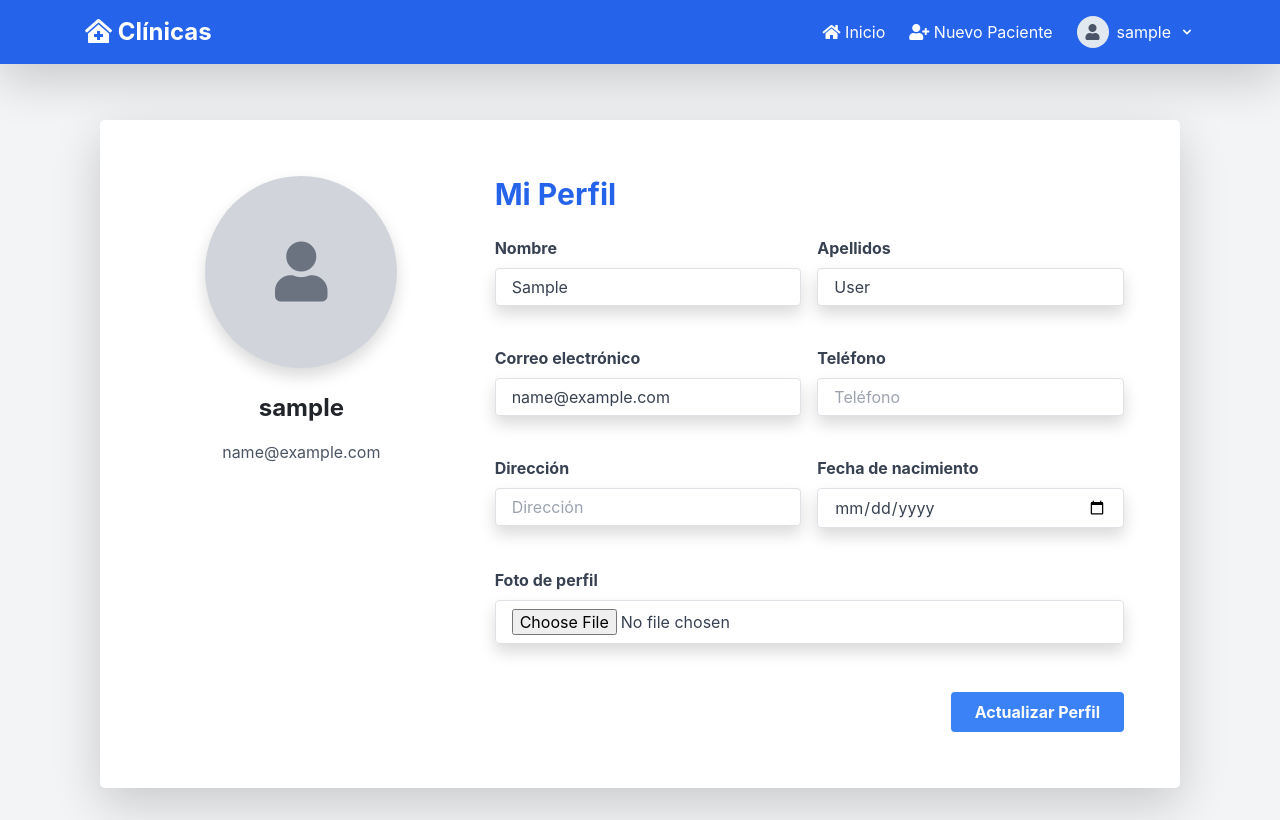
After one commit to Bitboy7/app-csrf, a Django app: page /perfil/ in a window 1280 px wide. The commit adds this page. Run offline with Django 5.2, Linux system fonts and the light colour scheme; the visitor is signed in with stand-in values (Sample User, id 1); some libraries are stand-ins or nearby versions.

Commit message:
add user profile functionality with image upload and profile update form

```diff
--- a/app/urls.py
+++ b/app/urls.py
@@ -18,7 +18,8 @@ from django.contrib import admin
 from django.urls import path, include
 from clinicas import views
 from django.contrib.auth.views import LogoutView
-
+from django.conf import settings
+from django.conf.urls.static import static
 urlpatterns = [
     path('admin/', admin.site.urls),
     path('', views.index, name='index'),  # Ruta principal
@@ -27,4 +28,10 @@ urlpatterns = [
     path('register/', views.user_register, name='register'),  # Ruta para el registro
     path('logout/', LogoutView.as_view(next_page='login'), name='logout'),  # Ruta para el logout
     path('cambiar-password/', views.cambiar_password, name='cambiar_password'),  # Nueva ruta para cambiar contraseña
+    path('perfil/', views.perfil_usuario, name='perfil'),  # Nueva ruta para el perfil
+
 ]
+
+# Servir archivos media durante el desarrollo
+if settings.DEBUG:
+    urlpatterns += static(settings.MEDIA_URL, document_root=settings.MEDIA_ROOT)
--- a/clinicas/forms.py
+++ b/clinicas/forms.py
@@ -100,3 +100,37 @@ class CambioPasswordForm(PasswordChangeForm):
             'class': 'shadow appearance-none border rounded w-full py-2 px-3 text-gray-700 leading-tight focus:outline-none focus:shadow-outline',
             'placeholder': 'Confirmar nueva contraseña'
         })
+
+class PerfilForm(forms.ModelForm):
+    first_name = forms.CharField(
+        required=False,
+        widget=forms.TextInput(attrs={'class': 'shadow appearance-none border rounded w-full py-2 px-3 text-gray-700 leading-tight focus:outline-none focus:shadow-outline', 'placeholder': 'Nombre'})
+    )
+    last_name = forms.CharField(
+        required=False,
+        widget=forms.TextInput(attrs={'class': 'shadow appearance-none border rounded w-full py-2 px-3 text-gray-700 leading-tight focus:outline-none focus:shadow-outline', 'placeholder': 'Apellidos'})
+    )
+    email = forms.EmailField(
+        required=True,
+        widget=forms.EmailInput(attrs={'class': 'shadow appearance-none border rounded w-full py-2 px-3 text-gray-700 leading-tight focus:outline-none focus:shadow-outline', 'placeholder': 'Correo electrónico'})
+    )
+    telefono = forms.CharField(
+        required=False,
+        widget=forms.TextInput(attrs={'class': 'shadow appearance-none border rounded w-full py-2 px-3 text-gray-700 leading-tight focus:outline-none focus:shadow-outline', 'placeholder': 'Teléfono'})
+    )
+    direccion = forms.CharField(
+        required=False,
+        widget=forms.TextInput(attrs={'class': 'shadow appearance-none border rounded w-full py-2 px-3 text-gray-700 leading-tight focus:outline-none focus:shadow-outline', 'placeholder': 'Dirección'})
+    )
+    fecha_nacimiento = forms.DateField(
+        required=False,
+        widget=forms.DateInput(attrs={'class': 'shadow appearance-none border rounded w-full py-2 px-3 text-gray-700 leading-tight focus:outline-none focus:shadow-outline', 'type': 'date'})
+    )
+    foto_perfil = forms.ImageField(
+        required=False,
+        widget=forms.FileInput(attrs={'class': 'shadow appearance-none border rounded w-full py-2 px-3 text-gray-700 leading-tight focus:outline-none focus:shadow-outline'})
+    )
+
+    class Meta:
+        model = Usuario
+        fields = ['first_name', 'last_name', 'email', 'telefono', 'direccion', 'fecha_nacimiento', 'foto_perfil']
--- a/clinicas/models.py
+++ b/clinicas/models.py
@@ -5,6 +5,7 @@ class Usuario(AbstractUser):
     telefono = models.CharField(max_length=15, blank=True)
     direccion = models.CharField(max_length=255, blank=True)
     fecha_nacimiento = models.DateField(null=True, blank=True)
+    foto_perfil = models.ImageField(upload_to='perfiles/', null=True, blank=True)
 
     # Define custom related_name attributes to avoid clashes
     groups = models.ManyToManyField(
--- a/clinicas/views.py
+++ b/clinicas/views.py
@@ -1,7 +1,7 @@
 from django.shortcuts import render, redirect
 from django.contrib.auth import authenticate, login
 from django.contrib.auth.decorators import login_required
-from .forms import PacienteForm, LoginForm, RegistroForm, CambioPasswordForm
+from .forms import PacienteForm, LoginForm, RegistroForm, CambioPasswordForm, PerfilForm
 from django.contrib import messages
 from django.contrib.auth import update_session_auth_hash
 
@@ -73,3 +73,16 @@ def cambiar_password(request):
     else:
         form = CambioPasswordForm(request.user)
     return render(request, 'cambiar_pass.html', {'form': form})
+
+@login_required
+def perfil_usuario(request):
+    if request.method == 'POST':
+        form = PerfilForm(request.POST, request.FILES, instance=request.user)
+        if form.is_valid():
+            form.save()
+            messages.success(request, 'Tu perfil ha sido actualizado correctamente.')
+            return redirect('perfil')
+    else:
+        form = PerfilForm(instance=request.user)
+
+    return render(request, 'perfil.html', {'form': form})
--- a/pyproject.toml
+++ b/pyproject.toml
@@ -10,7 +10,8 @@ requires-python = ">=3.11"
 dependencies = [
     "django (>=5.1.6,<6.0.0)",
     "mysqlclient (>=2.2.7,<3.0.0)",
-    "python-dotenv (>=1.0.1,<2.0.0)"
+    "python-dotenv (>=1.0.1,<2.0.0)",
+    "pillow (>=11.1.0,<12.0.0)"
 ]
 
 
--- a/templates/base.html
+++ b/templates/base.html
@@ -7,8 +7,6 @@
   <title>{% block title %}Mi Aplicación{% endblock %}</title>
   <link href="https://cdn.jsdelivr.net/npm/tailwindcss@2.2.19/dist/tailwind.min.css" rel="stylesheet" />
   <link href="https://cdnjs.cloudflare.com/ajax/libs/font-awesome/5.15.4/css/all.min.css" rel="stylesheet" />
-    <link href="https://cdn.jsdelivr.net/npm/tailwindcss@2.2.19/dist/tailwind.min.css" rel="stylesheet" />
-    <link href="https://cdnjs.cloudflare.com/ajax/libs/font-awesome/5.15.4/css/all.min.css" rel="stylesheet" />
   <link href="https://stackpath.bootstrapcdn.com/bootstrap/4.5.2/css/bootstrap.min.css" rel="stylesheet" />
   <link href="https://cdnjs.cloudflare.com/ajax/libs/animate.css/4.1.1/animate.min.css" rel="stylesheet" />
   <script src="https://code.jquery.com/jquery-3.6.0.min.js"></script>
@@ -16,28 +14,106 @@
   <script src="https://stackpath.bootstrapcdn.com/bootstrap/4.5.2/js/bootstrap.min.js"></script>
   <script src="https://cdn.jsdelivr.net/npm/axios/dist/axios.min.js"></script>
   <script src="https://cdn.jsdelivr.net/npm/chart.js"></script>
+  <style>
+    .dropdown-menu {
+      display: none;
+      position: absolute;
+      right: 0;
+      background-color: #f9f9f9;
+      min-width: 160px;
+      box-shadow: 0px 8px 16px 0px rgba(0, 0, 0, 0.2);
+      z-index: 1000;
+      border-radius: 4px;
+    }
+
+    .dropdown-menu.show {
+      display: block;
+      animation: fadeIn 0.3s ease;
+    }
+
+    @keyframes fadeIn {
+      from {
+        opacity: 0;
+        transform: translateY(-10px);
+      }
+
+      to {
+        opacity: 1;
+        transform: translateY(0);
+      }
+    }
+
+    .dropdown-item:hover {
+      background-color: #4299e1;
+      color: white;
+    }
+
+    .avatar-placeholder {
+      width: 32px;
+      height: 32px;
+      border-radius: 50%;
+      background-color: #e2e8f0;
+      display: flex;
+      align-items: center;
+      justify-content: center;
+      color: #4a5568;
+      font-size: 16px;
+    }
+
+    .avatar-img {
+      width: 32px;
+      height: 32px;
+      border-radius: 50%;
+      object-fit: cover;
+      border: 2px solid white;
+    }
+  </style>
 </head>
 
 <body class="bg-gray-100">
   <nav class="bg-blue-600 p-3 mb-4 shadow-lg text-white">
     <div class="container mx-auto flex justify-between items-center">
-      <a href="" class="text-white text-2xl font-bold"><i class="fas fa-clinic-medical"></i> Clínicas</a>
-      <div>
+      <a href="{% url 'index' %}" class="text-white text-2xl font-bold"><i class="fas fa-clinic-medical"></i>
+        Clínicas</a>
+      <div class="flex items-center">
         {% if user.is_authenticated %}
-        <a href="{% url 'index' %}" class="text-white mr-4">Inicio</a>
-        <a href="{% url 'paciente_create' %}" class="text-white mr-4">Nuevo Paciente</a>
-        <a href="{% url 'cambiar_password' %}" class="text-white mr-4">Cambiar Contraseña</a>
-        <form action="{% url 'logout' %}" method="post" class="inline">
+        <a href="{% url 'index' %}" class="text-white mr-4"><i class="fas fa-home"></i> Inicio</a>
+        <a href="{% url 'paciente_create' %}" class="text-white mr-4"><i class="fas fa-user-plus"></i> Nuevo Paciente</a>
+
+        <!-- Dropdown -->
+        <div class="relative">
+          <button id="userMenuButton" class="flex items-center focus:outline-none">
+            {% if user.foto_perfil %}
+            <img src="{{ user.foto_perfil.url }}" alt="{{ user.username }}" class="avatar-img mr-2">
+            {% else %}
+            <div class="avatar-placeholder mr-2">
+              <i class="fas fa-user"></i>
+            </div>
+            {% endif %}
+            <span>{{ user.username }}</span>
+            <svg class="ml-2 h-4 w-4" xmlns="http://www.w3.org/2000/svg" viewBox="0 0 20 20" fill="currentColor">
+              <path fill-rule="evenodd"
+                d="M5.293 7.293a1 1 0 011.414 0L10 10.586l3.293-3.293a1 1 0 111.414 1.414l-4 4a1 1 0 01-1.414 0l-4-4a1 1 0 010-1.414z"
+                clip-rule="evenodd" />
+            </svg>
+          </button>
+          <div id="userMenu" class="dropdown-menu right-0 mt-2 py-2 w-48 bg-white rounded-lg shadow-xl">
+            <a href="{% url 'perfil' %}" class="block px-4 py-2 text-gray-800 hover:bg-blue-500 hover:text-white"><i class="fas fa-user-circle"></i> Mi Perfil</a>
+            <a href="{% url 'cambiar_password' %}" class="block px-4 py-2 text-gray-800 hover:bg-blue-500 hover:text-white"><i class="fas fa-key"></i> Cambiar Contraseña</a>
+            <form action="{% url 'logout' %}" method="post" class="block px-4 py-2 text-gray-800 hover:bg-blue-500 hover:text-white">
               {% csrf_token %}
-          <button type="submit" class="text-white">Cerrar sesión</button>
+              <button type="submit" class="w-full text-left"><i class="fas fa-sign-out-alt"></i> Cerrar sesión</button>
             </form>
+          </div>
+        </div>
         {% else %}
-        <a href="{% url 'login' %}" class="text-white mr-4">Login</a>
-        <a href="{% url 'register' %}" class="text-white">Registro</a>
+        <a href="{% url 'login' %}" class="text-white mr-4"><i class="fas fa-sign-in-alt"></i> Login</a>
+        <a href="{% url 'register' %}" class="text-white"><i class="fas fa-user-plus"></i> Registro</a>
         {% endif %}
       </div>
     </div>
   </nav>
+
   <div class="container mx-auto">
     {% if messages %}
     {% for message in messages %}
@@ -49,6 +125,20 @@
     {% endif %}
     {% block content %}{% endblock %}
   </div>
+
+  <script>
+    // Toggle dropdown menu
+    document.getElementById('userMenuButton').addEventListener('click', function () {
+      document.getElementById('userMenu').classList.toggle('show');
+    });
+
+    // Close dropdown menu when clicking outside
+    window.addEventListener('click', function (e) {
+      if (!document.getElementById('userMenuButton').contains(e.target)) {
+        document.getElementById('userMenu').classList.remove('show');
+      }
+    });
+  </script>
 </body>
 
 </html>
--- /dev/null
+++ b/templates/perfil.html
@@ -0,0 +1,92 @@
+{% extends 'base.html' %}
+
+{% block title %}Mi Perfil{% endblock %}
+
+{% block content %}
+<div class="container mx-auto py-8">
+    <div class="bg-white p-8 rounded-lg shadow-lg">
+        <div class="flex flex-col md:flex-row">
+            <!-- Foto de perfil -->
+            <div class="md:w-1/3 p-4 flex flex-col items-center">
+                {% if user.foto_perfil %}
+                <img src="{{ user.foto_perfil.url }}" alt="Foto de perfil"
+                    class="w-48 h-48 object-cover rounded-full mb-4 shadow">
+                {% else %}
+                <div class="w-48 h-48 rounded-full bg-gray-300 flex items-center justify-center mb-4 shadow">
+                    <i class="fas fa-user text-6xl text-gray-500"></i>
+                </div>
+                {% endif %}
+                <h2 class="text-2xl font-bold text-center">{{ user.username }}</h2>
+                <p class="text-gray-600 text-center mt-2">{{ user.email }}</p>
+            </div>
+
+            <!-- Formulario de perfil -->
+            <div class="md:w-2/3 p-4">
+                <h1 class="text-3xl font-bold mb-6 text-blue-600">Mi Perfil</h1>
+
+                <form method="post" enctype="multipart/form-data">
+                    {% csrf_token %}
+
+                    {% if form.errors %}
+                    <div class="bg-red-100 border border-red-400 text-red-700 px-4 py-3 rounded relative mb-4">
+                        <ul>
+                            {% for field, errors in form.errors.items %}
+                            {% for error in errors %}
+                            <li>{{ error }}</li>
+                            {% endfor %}
+                            {% endfor %}
+                        </ul>
+                    </div>
+                    {% endif %}
+
+                    <div class="grid grid-cols-1 md:grid-cols-2 gap-4">
+                        <div class="mb-4">
+                            <label for="id_first_name" class="block text-gray-700 font-bold mb-2">Nombre</label>
+                            {{ form.first_name }}
+                        </div>
+
+                        <div class="mb-4">
+                            <label for="id_last_name" class="block text-gray-700 font-bold mb-2">Apellidos</label>
+                            {{ form.last_name }}
+                        </div>
+
+                        <div class="mb-4">
+                            <label for="id_email" class="block text-gray-700 font-bold mb-2">Correo electrónico</label>
+                            {{ form.email }}
+                        </div>
+
+                        <div class="mb-4">
+                            <label for="id_telefono" class="block text-gray-700 font-bold mb-2">Teléfono</label>
+                            {{ form.telefono }}
+                        </div>
+
+                        <div class="mb-4">
+                            <label for="id_direccion" class="block text-gray-700 font-bold mb-2">Dirección</label>
+                            {{ form.direccion }}
+                        </div>
+
+                        <div class="mb-4">
+                            <label for="id_fecha_nacimiento" class="block text-gray-700 font-bold mb-2">Fecha de
+                                nacimiento</label>
+                            {{ form.fecha_nacimiento }}
+                        </div>
+
+                        <div class="mb-4 col-span-2">
+                            <label for="id_foto_perfil" class="block text-gray-700 font-bold mb-2">Foto de
+                                perfil</label>
+                            {{ form.foto_perfil }}
+                        </div>
+                    </div>
+
+                    <div class="flex justify-end mt-6">
+                        <button type="submit"
+                            class="bg-blue-500 hover:bg-blue-700 text-white font-bold py-2 px-4 rounded focus:outline-none focus:shadow-outline">
+                            Actualizar Perfil
+                        </button>
+                    </div>
+                </form>
+            </div>
+        </div>
+    </div>
+</div>
+{% endblock %}
```
Also changed, not shown: app/settings.py (+6 -2 lines), clinicas/admin.py (line endings or trailing spaces), clinicas/migrations/0002_usuario_foto_perfil.py (added), 1 other file. Lines whose indentation alone changed are shown as unchanged.
